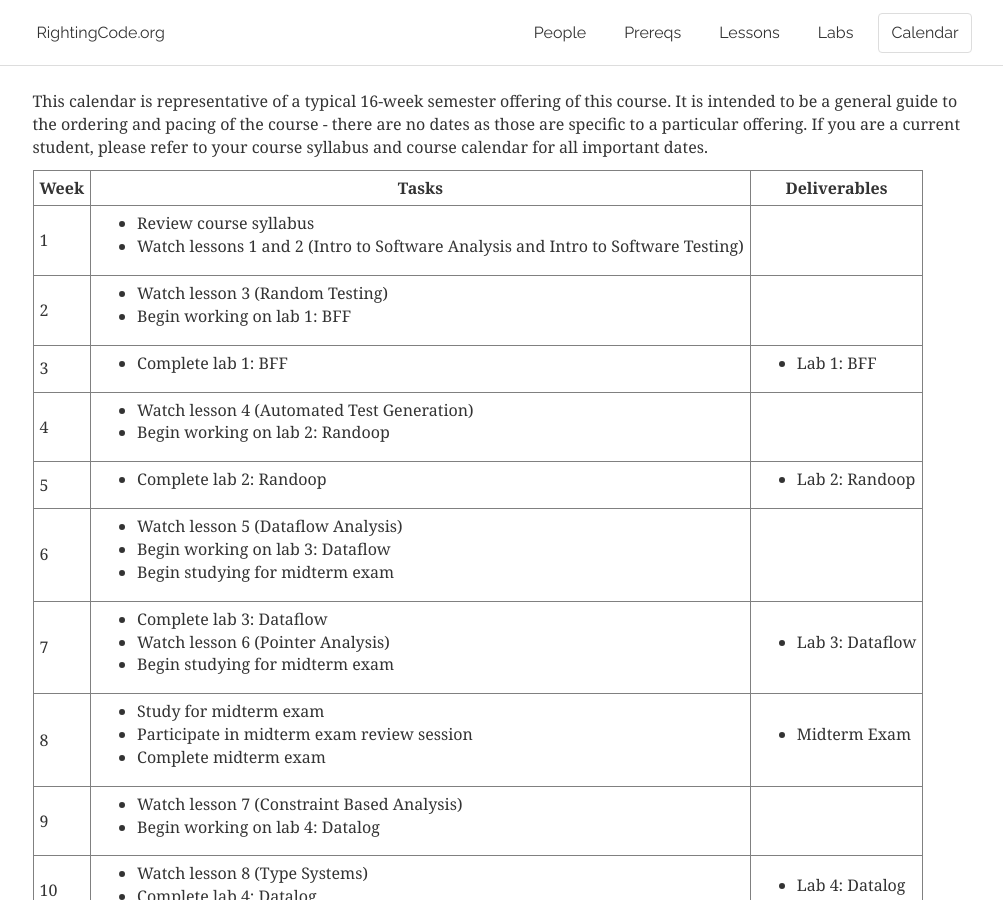
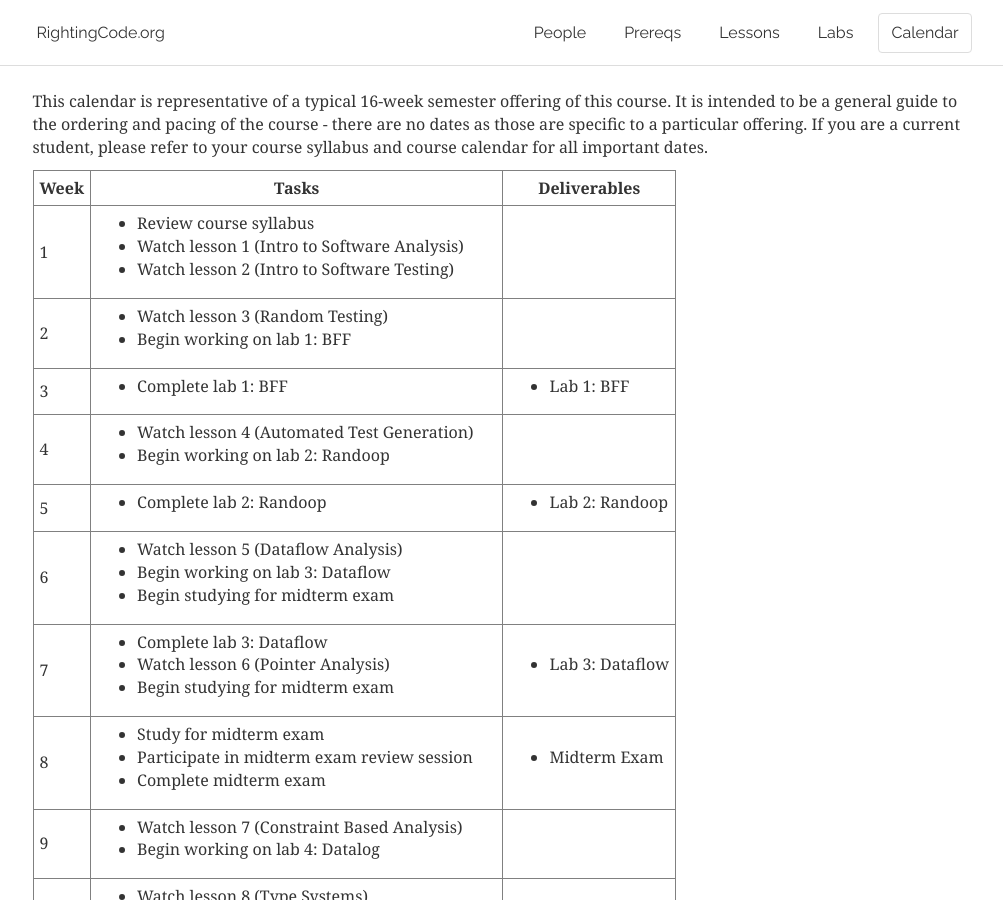
Before and after one commit to rightingcode/rightingcode.github.io, a Jekyll site: the page built from calendar.html, in a window 1280 px wide and 900 px high. Shown: the whole window, without its empty margins (135-1138 px from the left). Built offline with Jekyll 4.4.1, drawn with Linux system fonts in a browser that asks for light colours; nearby versions of some CDN libraries.

Commit message:
Split item in week 1

```diff
--- a/_data/calendar.yml
+++ b/_data/calendar.yml
@@ -5,7 +5,8 @@
 - id: 1
   tasks:
   - item: "Review course syllabus"
-  - item: "Watch lessons 1 and 2 (Intro to Software Analysis and Intro to Software Testing)"
+  - item: "Watch lesson 1 (Intro to Software Analysis)"
+  - item: "Watch lesson 2 (Intro to Software Testing)"
   deliverables:
 - id: 2
   tasks:
```
